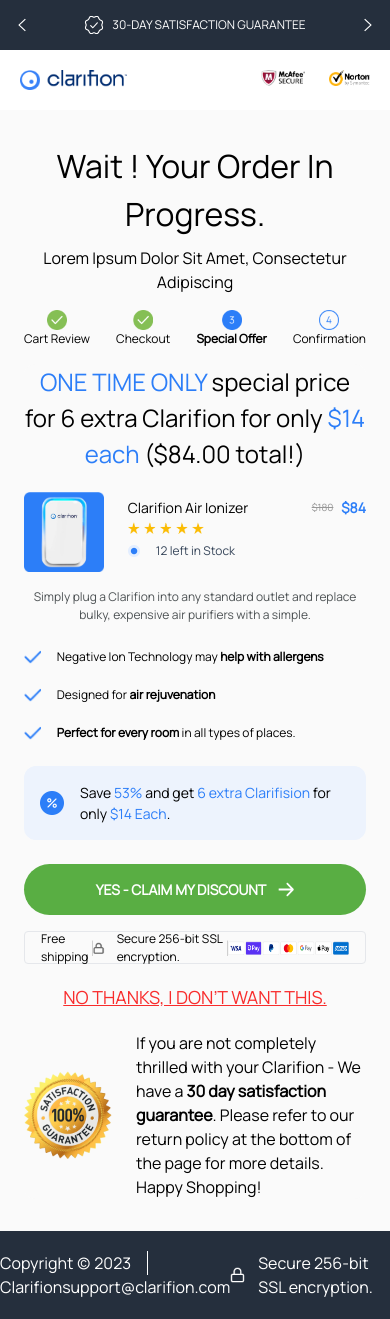
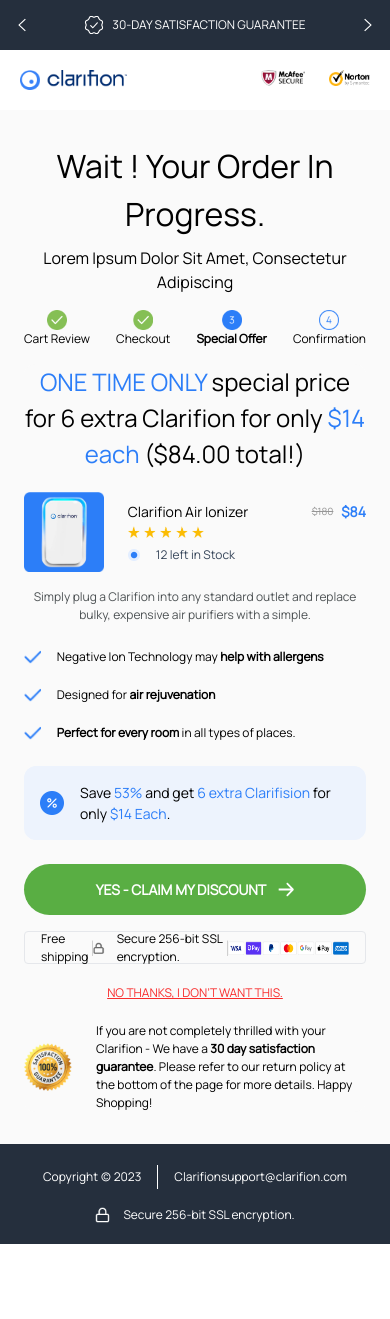
Before and after one commit to alexolmedo/react-tailwind-test, a React (Create React App) app: page / in a window 390 px wide. After the commit the page ends 1244 px from the top, so only its background shows below. Built offline with nearby package versions, Linux system fonts and the light colour scheme.

Commit message:
Footer mobile

```diff
--- a/src/App.js
+++ b/src/App.js
@@ -164,7 +164,7 @@
                       <img className="h-[12px] lg:h-[18px]" src="./images/icon-stars.png" alt=""/>
                     </div>
 
-                    <div className="flex items-center py-2">
+                    <div className="flex items-center pt-2">
                       <img className="h-[12px] lg:h-[16px] hover:cursor-pointer" src="./images/radio-button.png"
                            alt=""/>
                       <div className="ml-4 text-black-stock text-[12px] lg:text-[16px]">
@@ -172,7 +172,7 @@
                       </div>
                     </div>
 
-                    <div className="text-black-copy hidden lg:block">
+                    <div className="text-black-copy hidden lg:block pt-2">
                       Simply plug a Clarifion into any standard outlet and replace bulky, expensive air purifiers with a
                       simple.
                     </div>
@@ -241,14 +241,15 @@
                   </div>
                 </div>
 
-                <div className="text-red-warning uppercase text-center text-[18px] my-5 underline hover:cursor-pointer">
+                <div
+                  className="text-red-warning uppercase text-center text-[12px] lg:text-[18px] my-5 underline hover:cursor-pointer">
                   No thanks, I don’t want this.
                 </div>
 
                 <div className="flex items-center">
                   <img src="./images/icon-satisfaction-guarantee.png" alt="Satisfaction 100% Guarantee"
-                       className="h-[88px]"/>
-                  <div className="pl-6">
+                       className="h-[48px] lg:h-[88px]"/>
+                  <div className="pl-6 text-[12px] lg:text-[16px]">
                     If you are not completely thrilled with your Clarifion - We have a <span className="font-bold">30 day satisfaction guarantee</span>.
                     Please refer to our return policy at the bottom of the page for more details. Happy Shopping!
                   </div>
@@ -263,9 +264,9 @@
 
       </div>
 
-      <footer className="bg-gray-custom text-white h-[88px]">
-        <div className="max-w-screen-xl mx-auto flex justify-between items-center h-full">
-          <div className="flex flex-wrap items-center">
+      <footer className="bg-gray-custom text-white h-[100px] lg:h-[88px] text-[12px] lg:text-[16px] py-3 lg:py-0">
+        <div className="max-w-screen-xl mx-auto flex flex-wrap justify-between items-center h-full">
+          <div className="flex w-full lg:w-auto items-center justify-center">
             <div>
               Copyright (c) 2023
             </div>
@@ -274,7 +275,7 @@
               Clarifionsupport@clarifion.com
             </div>
           </div>
-          <div className="flex w-full lg:w-auto items-center">
+          <div className="flex w-full lg:w-auto items-center justify-center">
             <img className="h-[16px]" src="./images/icon-encryption.png" alt=""/>
             <div className="ml-3">
               Secure 256-bit SSL encryption.
```
